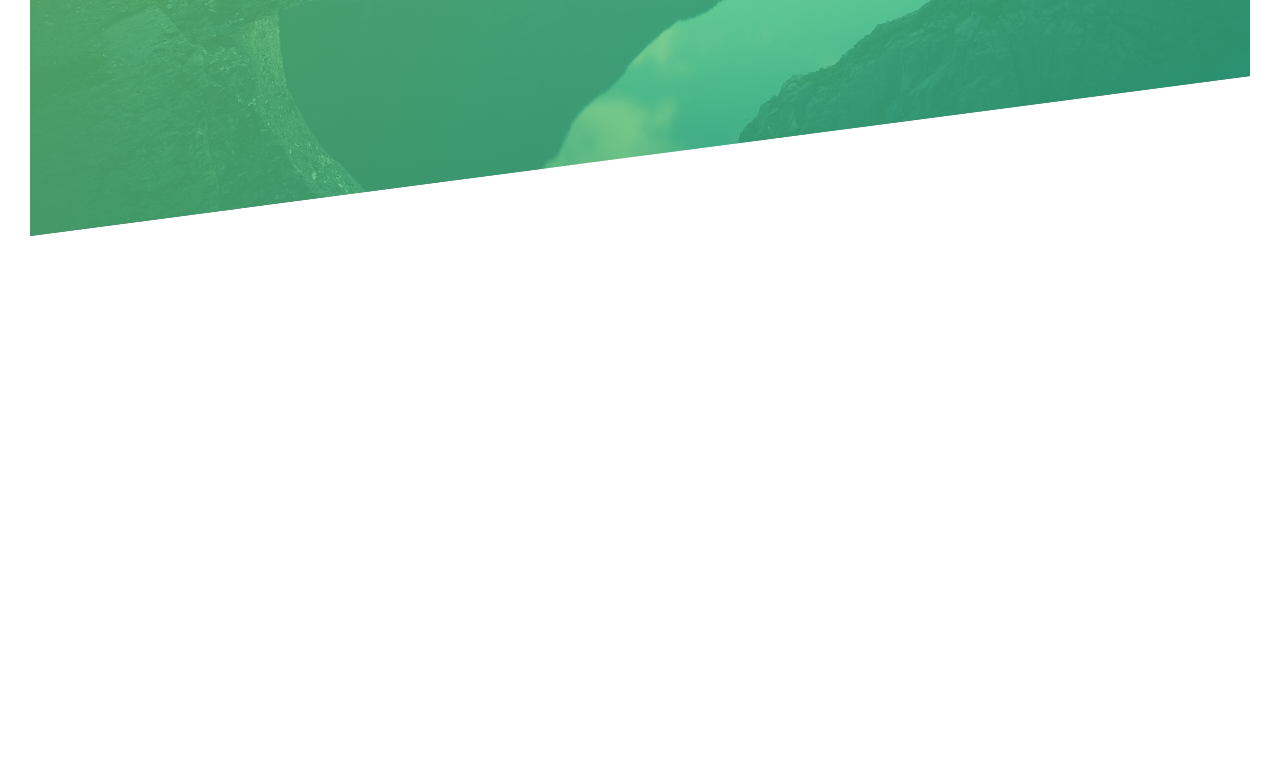
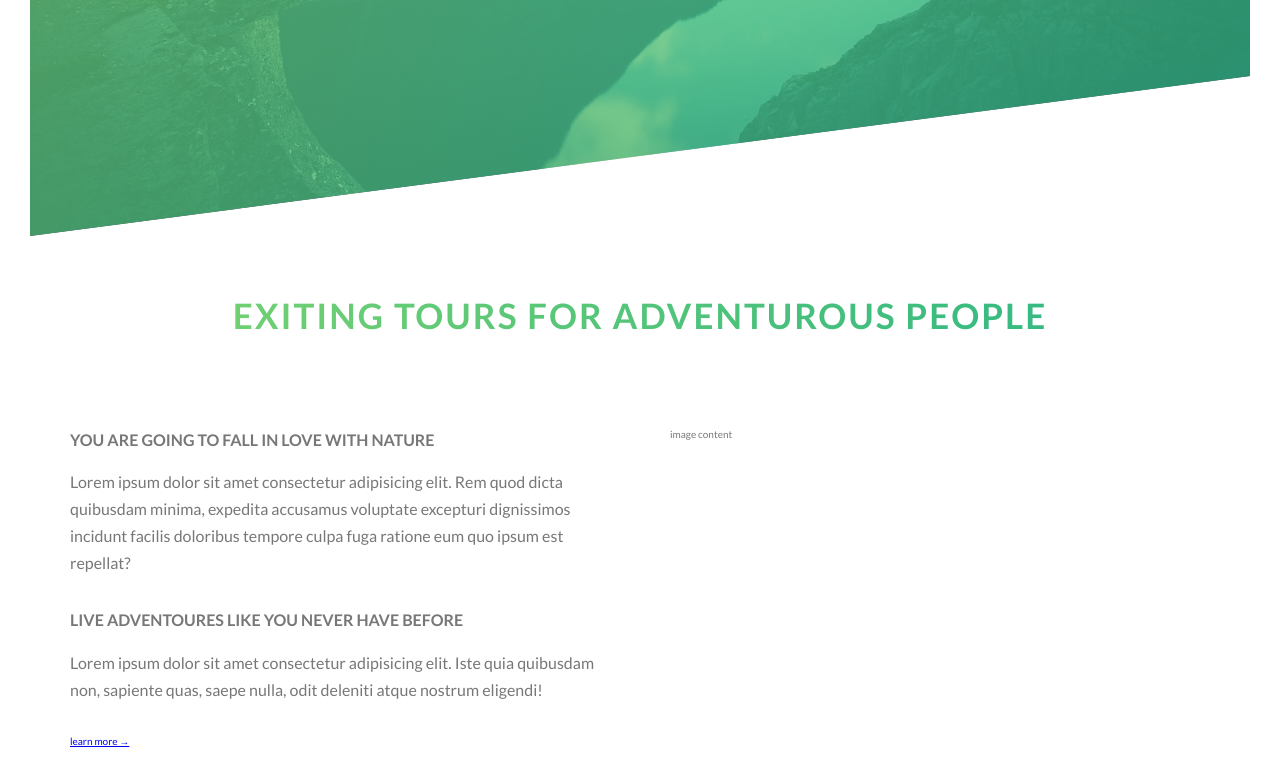
Before and after one commit to Thrajnor/frontend-learning, a website: page Sass course/Natours/index.html in a window 1280 px wide. Shown: the part 554-1334 px from the top of the page. Before the commit the page ends 820 px from the top, so only its background shows below. Drawn offline with Linux system fonts and the light colour scheme.

Commit message:
sass more learning

```diff
--- a/Sass course/Natours/index.html
+++ b/Sass course/Natours/index.html
@@ -22,8 +22,31 @@
           <span id="heading-primary--main">OUTDOORS</span>
           <span id="heading-primary--sub">IS WHERE LIFE HAPPENS</span>
 				</h1>
-				<a href='#' class="btn btn--white btn--animated">Discover our tours</a>
-      </div>
+				<a href='#' class="btn btn--white btn--animated">Discover Our Tours</a>
+			</div>
 		</header>
+		<section class="section_about">
+				<div class="u-center-text u-margin-bottom-big">
+					<h2 class="heading-secondary">EXITING TOURS FOR ADVENTUROUS PEOPLE</h2>
+				</div>
+				<div class="row">
+					<div class="col-1-of-2">
+						<h3 class="heading-tertiary u-margin-bottom-small">You are going to fall in love with nature</h3>
+						<p class="paragraph">
+							Lorem ipsum dolor sit amet consectetur adipisicing elit. Rem quod dicta quibusdam minima, expedita accusamus voluptate excepturi dignissimos incidunt facilis doloribus tempore culpa fuga ratione eum quo ipsum est repellat?
+						</p>
+
+						<h3 class="heading-tertiary u-margin-bottom-small">Live adventoures like you never have before</h3>
+						<p class="paragraph">
+							Lorem ipsum dolor sit amet consectetur adipisicing elit. Iste quia quibusdam non, sapiente quas, saepe nulla, odit deleniti atque nostrum eligendi!
+						</p>
+
+						<a href="#" class="btn-text"> learn more &rarr;</a>
+					</div>
+					<div class="col-1-of-2">
+						image content
+					</div>
+				</div>
+		</section>
 	</body>
 </html>
--- a/Sass course/Natours/sass/abstracts/_mixins.scss
+++ b/Sass course/Natours/sass/abstracts/_mixins.scss
@@ -0,0 +1,7 @@
+@mixin clearfix {
+  &::after {
+    content: '';
+    display: table;
+    clear: both;
+  }
+}
--- a/Sass course/Natours/sass/abstracts/_variables.scss
+++ b/Sass course/Natours/sass/abstracts/_variables.scss
@@ -1,4 +1,4 @@
-// variables
+// colors
 
 $color-primary:#55c57a;
 $color-primary-light:#7ed56f;
@@ -7,3 +7,9 @@ $color-primary-dark:#28b485;
 $color-grey-dark: #777;
 $color-white: #fff;
 $color-black: #000;
+
+// grid
+
+$grid-width: 114rem;
+$gutter-vertical: 8rem;
+$gutter-horizontal: 6rem;
--- a/Sass course/Natours/sass/base/_typography.scss
+++ b/Sass course/Natours/sass/base/_typography.scss
@@ -32,3 +32,40 @@ body {
     animation-timing-function: ease-in-out;
   }
 }
+
+.heading-secondary {
+  margin-top: 5rem;
+  text-transform: uppercase;
+
+  background-image: linear-gradient(to right,
+                        $color-primary-light,
+                        $color-primary-dark);
+  -webkit-background-clip: text;
+  background-clip: text;
+  color: transparent;
+
+  display: block;
+  font-size: 3.5rem;
+  font-weight: 700;
+  letter-spacing: .2rem;
+  transition: all .2s;
+
+  &:hover {
+    transform: skew(15deg, 2deg) scale(1.1);
+    text-shadow: .5rem 1rem 2rem rgba($color-black, .2);
+  }
+}
+
+.heading-tertiary {
+  font-size: 1.6rem;
+  font-weight: 700;
+  text-transform: uppercase;
+}
+
+.paragraph {
+  font-size: 1.6rem;
+
+  &:not(:last-child) {
+    margin-bottom: 3rem;
+  }
+}
--- a/Sass course/Natours/sass/base/_utilities.scss
+++ b/Sass course/Natours/sass/base/_utilities.scss
@@ -0,0 +1,5 @@
+.u-center-text {text-align: center;}
+
+.u-margin-bottom-big {margin-bottom: 8rem;}
+.u-margin-bottom-medium {margin-bottom: 4rem;}
+.u-margin-bottom-small {margin-bottom: 1.5rem;}
--- a/Sass course/Natours/sass/components/_button.scss
+++ b/Sass course/Natours/sass/components/_button.scss
@@ -1,21 +1,25 @@
 
 
 .btn {
-  &:link, btn:visited {
+  &, &:link, &:visited {
     text-transform: uppercase;
     text-decoration: none;
     padding: 1.5rem 3rem;
     display: inline-block;
     border-radius: 10rem;
+    border: .05rem solid $color-grey-dark;
     transition: all .2s;
-    margin: 4%;
+    margin: 2rem;
     position: relative;
     font-size: 1.6rem;
+    outline: none;
   }
 
   &:hover {
     transform: translateY(-.3rem);
     box-shadow: 0 1rem 2rem rgba($color-black,.2);
+    cursor: pointer;
+    user-select:none;
 
     &::after {
       transform: scaleX(1.4) scaleY(1.6);
@@ -27,6 +31,7 @@
     transform: translatey(-.1rem);
     box-shadow: 0 .5rem 1rem rgba($color-black,.2);
   }
+}
 
   &::after {
     content: '';
--- /dev/null
+++ b/Sass course/Natours/sass/layout/_grid.scss
@@ -0,0 +1,34 @@
+.row {
+  max-width: $grid-width;
+  margin: 0 auto;
+
+  &:not(:last-child) {
+    margin-bottom: $gutter-vertical;
+
+  }
+  @include clearfix;
+
+  [class^='col-'] {
+    float: left;
+
+    &:not(:last-child) {
+      margin-right: $gutter-horizontal;
+    }
+  }
+
+  .col-1-of-2 {
+    width: calc((100% - #{$gutter-horizontal}) / 2);
+  }
+
+  .col-1-of-3 {
+    width: calc((100% - #{$gutter-horizontal}) / 3);
+  }
+
+  .col-2-of-3 {
+    width: calc(((100% - #{$gutter-horizontal}) / 3) * 2);
+  }
+
+  .col-1-of-4 {
+    width: calc((100% - 3 * #{$gutter-horizontal}) / 4);
+  }
+}
--- a/Sass course/Natours/sass/main.scss
+++ b/Sass course/Natours/sass/main.scss
@@ -10,5 +10,6 @@
 @import 'components/button';
 
 @import 'layout/header';
+@import 'layout/grid';
 
 @import 'pages/home';
```
Also changed, not shown: Sass course/Natours/css/style.css.
